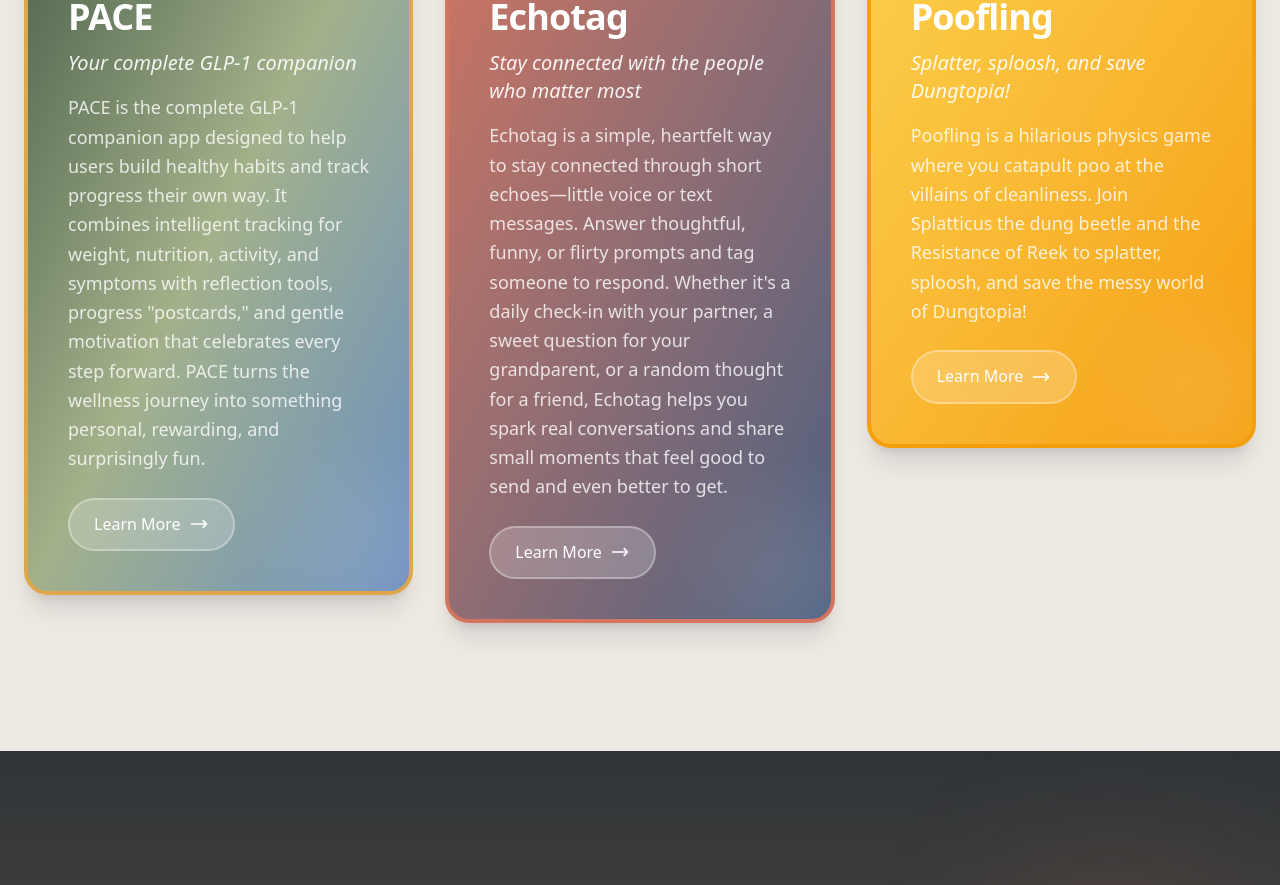
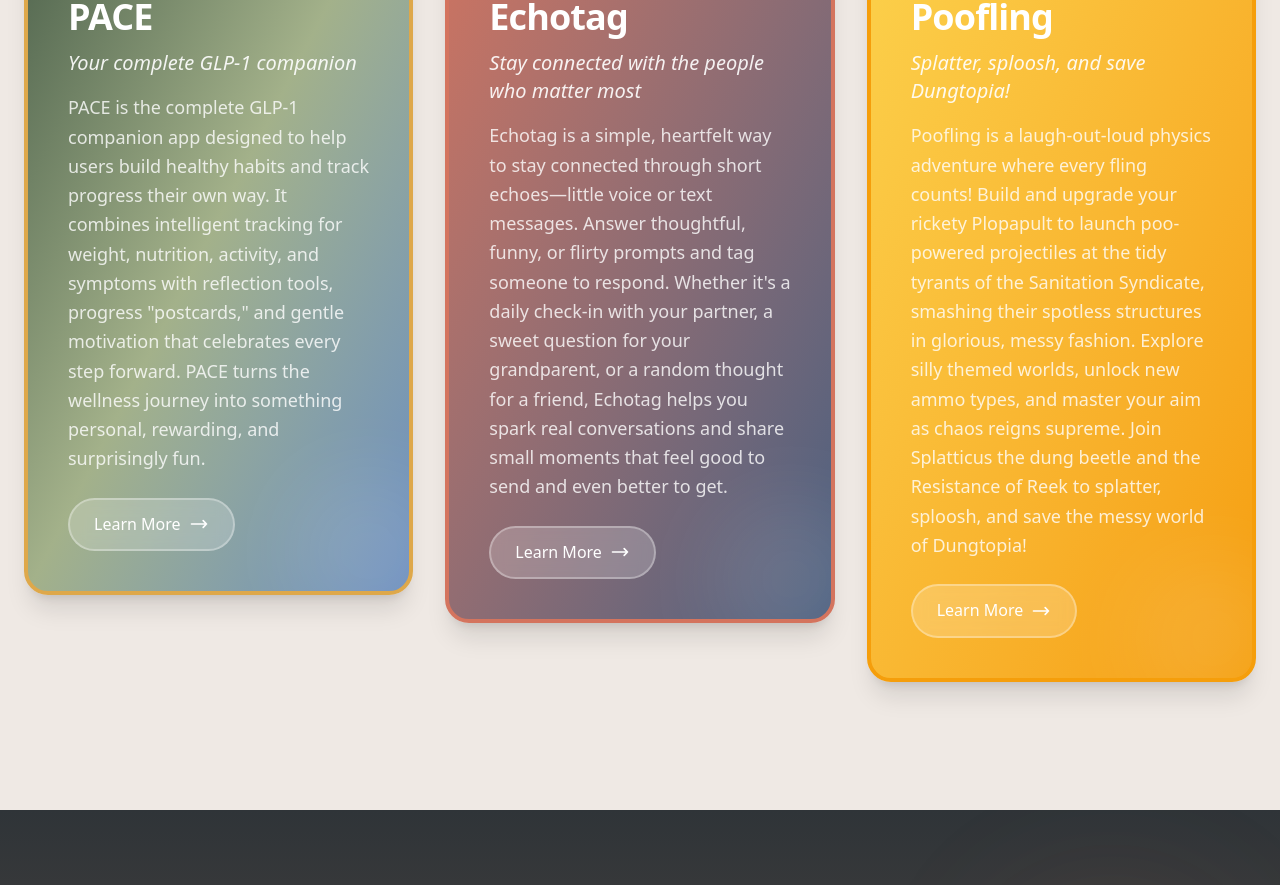
Before and after one commit to kgardenour-dot/bandit, a Next.js app: page / in a window 1280 px wide. Shown: the part 1300-2185 px from the top of the page. Built offline with nearby package versions, Linux system fonts and the light colour scheme.

Commit message:
Expand Poofling description with Plopapult, Sanitation Syndicate, and gameplay details

```diff
--- a/components/AppShowcase.tsx
+++ b/components/AppShowcase.tsx
@@ -37,7 +37,7 @@ const apps: App[] = [
   {
     name: 'Poofling',
     tagline: 'Splatter, sploosh, and save Dungtopia!',
-    description: 'Poofling is a hilarious physics game where you catapult poo at the villains of cleanliness. Join Splatticus the dung beetle and the Resistance of Reek to splatter, sploosh, and save the messy world of Dungtopia!',
+    description: 'Poofling is a laugh-out-loud physics adventure where every fling counts! Build and upgrade your rickety Plopapult to launch poo-powered projectiles at the tidy tyrants of the Sanitation Syndicate, smashing their spotless structures in glorious, messy fashion. Explore silly themed worlds, unlock new ammo types, and master your aim as chaos reigns supreme. Join Splatticus the dung beetle and the Resistance of Reek to splatter, sploosh, and save the messy world of Dungtopia!',
     color: 'bg-gradient-to-br from-poofling-yellow to-poofling-orange',
     accentColor: 'border-poofling-orange',
     logo: '/logos/poofling-logo-biweb.png',
```
